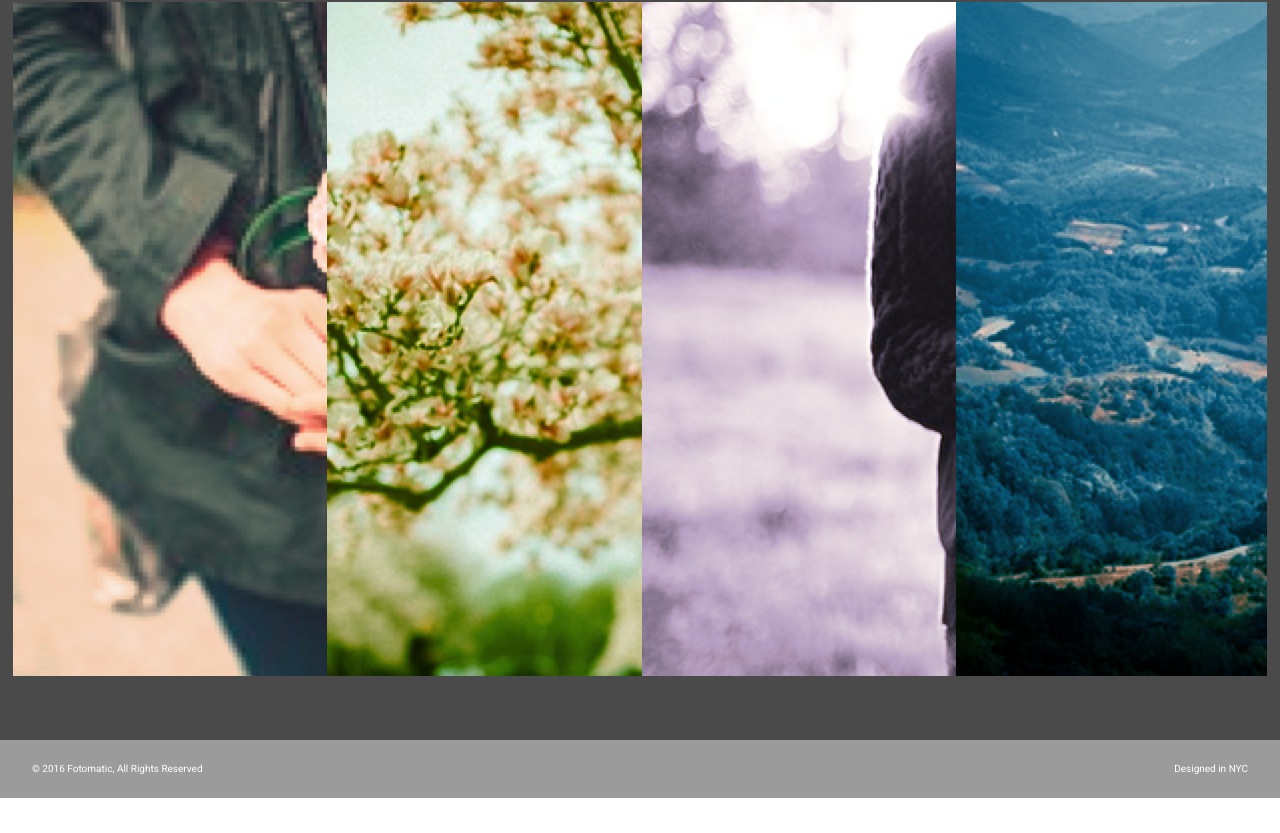
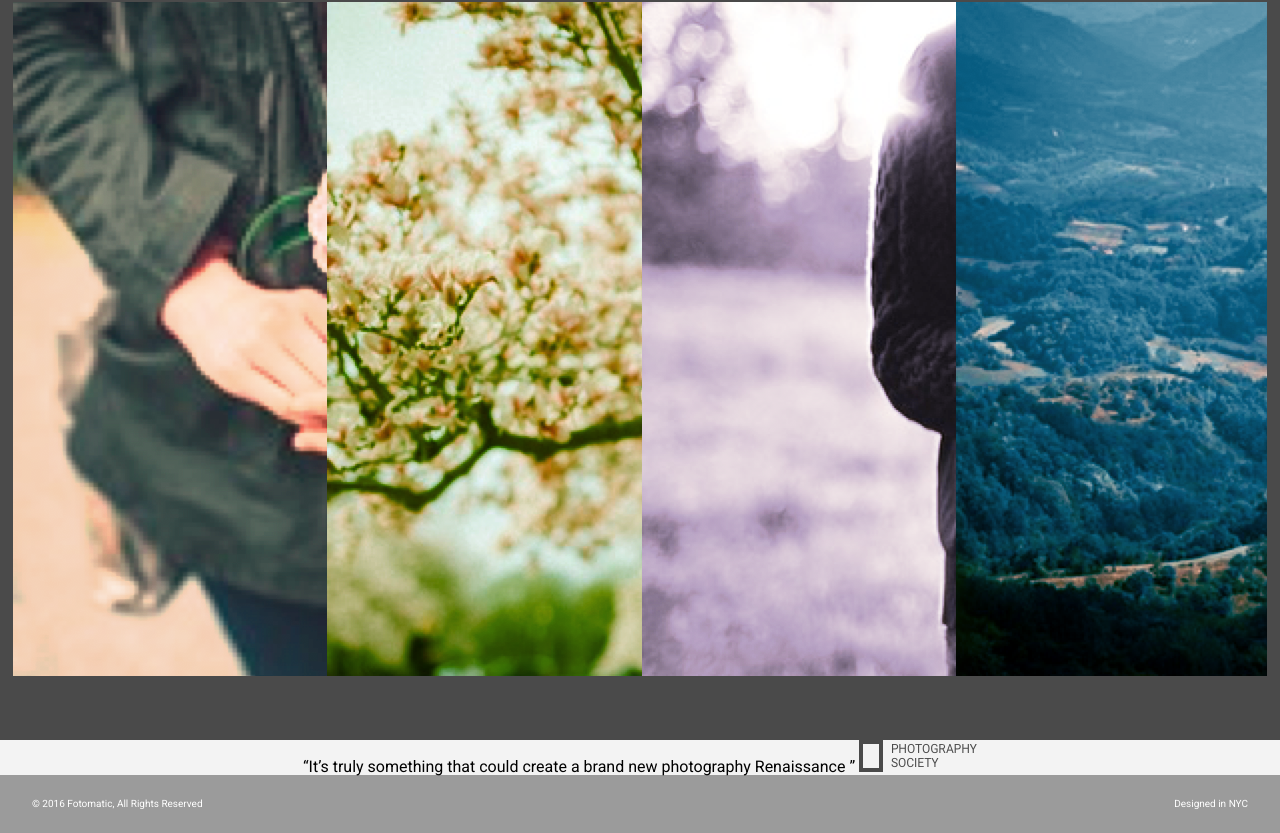
Before and after one commit to hollis96/fotomatic, a plain HTML site: page index.html in a window 1280 px wide. Shown: the part 2069-2902 px from the top of the page. Before the commit the page ends 2867 px from the top, so only its background shows below. Drawn offline with Linux system fonts and the light colour scheme; a web font is replaced by a local one.

Commit message:
Change index

```diff
--- a/index.html
+++ b/index.html
@@ -99,10 +99,10 @@
       </div>
     </div>
 
-    <!-- Quotes Section
+    <!-- Quotes Section -->
     <div id="quotes-section">
       <div class="content center">
-        <span class="quote">“It’s truly something that could create a brand new photography Renaissance”</span>
+        <span class="quote">&ldquo;It’s truly something that could create a brand new photography Renaissance &rdquo;</span>
         <img class="quote-citation" src="./resources/images/photography-logo.png">
       </div>
     </div>
```
